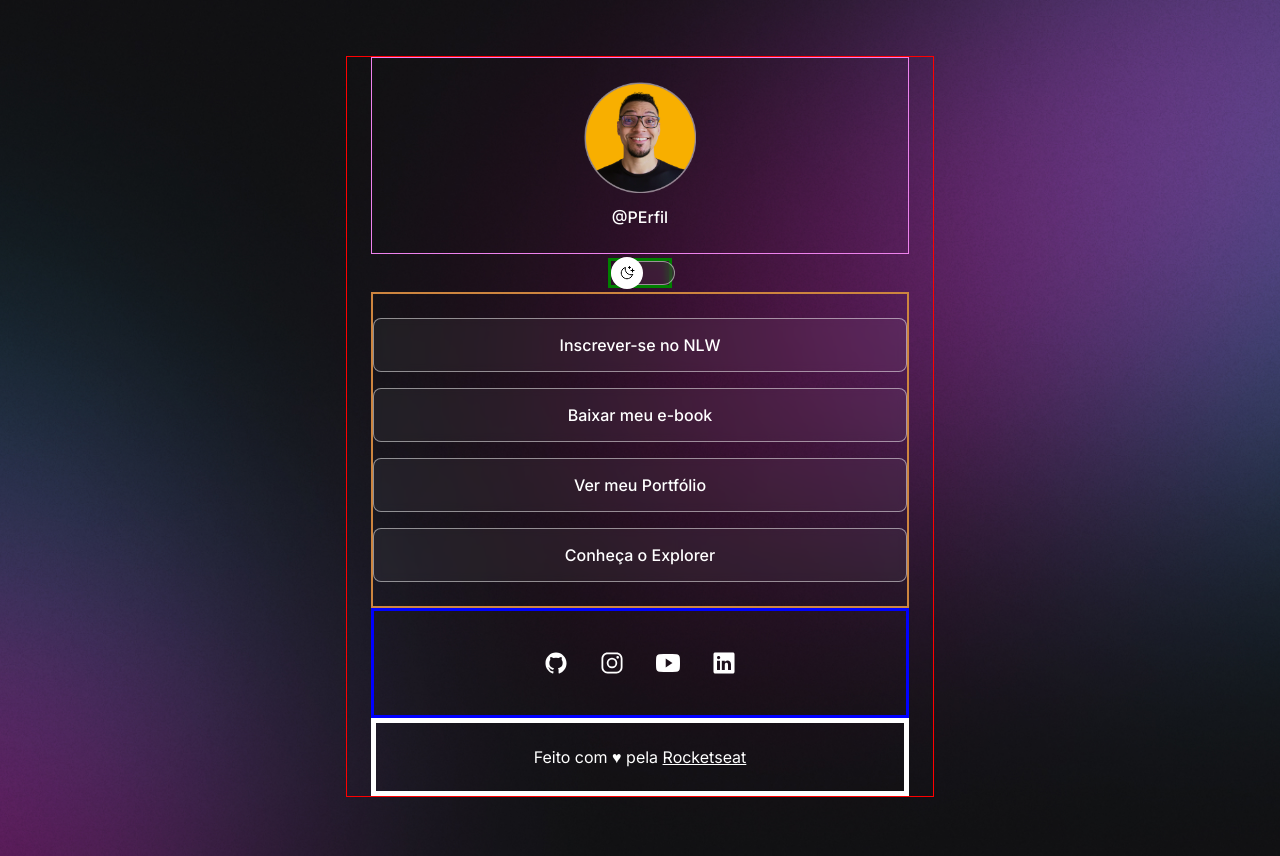
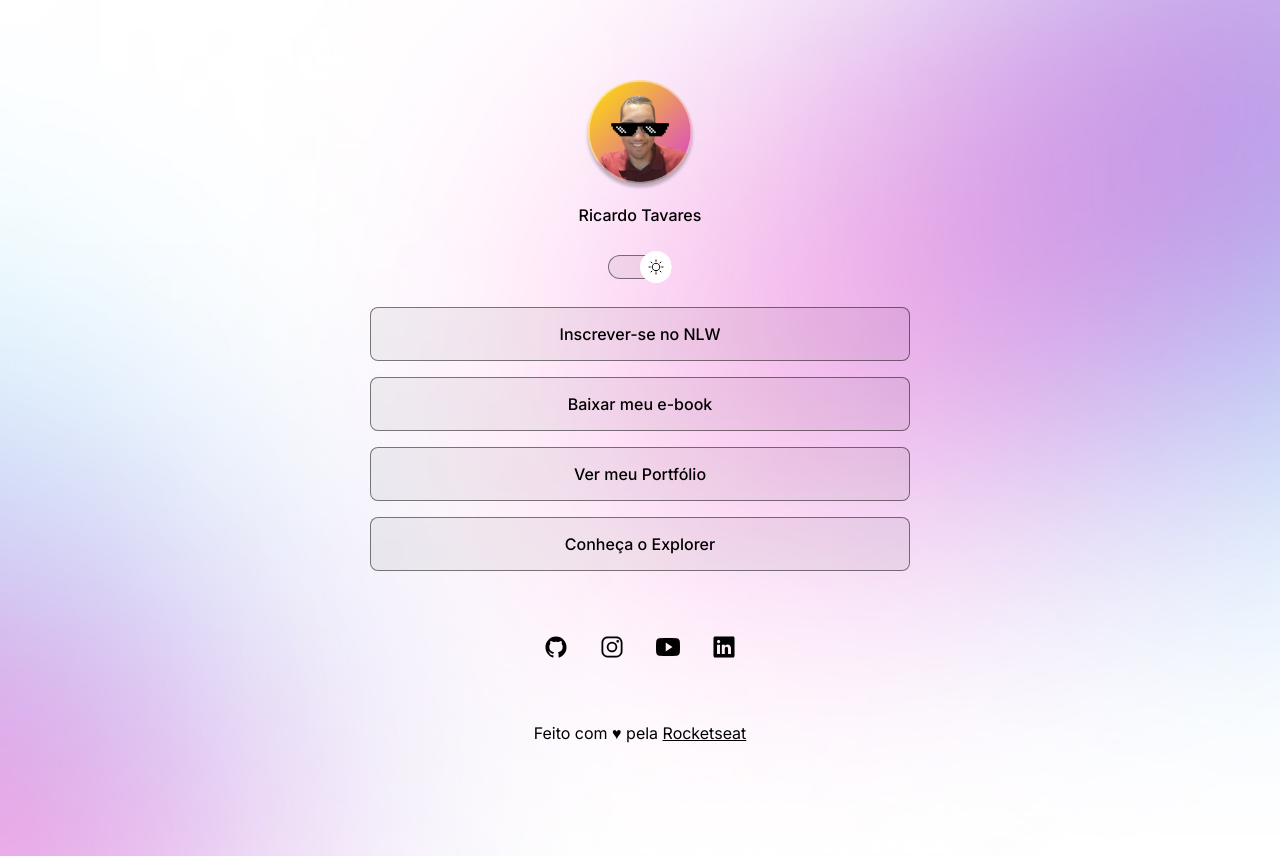
Before and after one commit to RicardoTavaresDias/DevLinks, a plain HTML site: page Projeto/index.html in a window 1280 px wide. Both pictures are taken after a click on the element 640 px from the left and 274 px from the top of the page. Drawn offline with nearby package versions, Linux system fonts and the light colour scheme; a web font is replaced by a local one.

Commit message:
Realizado remoção das bordas de argem, substituição das foto do perfil, tela inicial alterada para noite.

```diff
--- a/Projeto/index.html
+++ b/Projeto/index.html
@@ -1,7 +1,7 @@
 <!DOCTYPE html>
 
 <!--Realizando indentificação da class na raiz do pagina HTML, para CSS alterar por completo-->
-<html lang="pt-br" class="light">
+<html lang="pt-br" class="Tela inicial dia">
 <head>
 
 <!--Importação do google fontes para ter fontes ideal para o projeto conforme solicitado ou gosto-->
@@ -25,9 +25,9 @@
     <div id="container">
 
       <div id="profile">
-        <img src="./assets/avatar.png" alt="Foto perfil com oculos de escuro"/>
+        <img src="./assets/avatar_noite.png" alt="Foto perfil com oculos de grau, esta noite"/>
 
-        <p>@PErfil</p>
+        <p>Ricardo Tavares</p>
       </div>
 
       <div id="switch" onclick="toggleMode()">
@@ -41,7 +41,7 @@
       <ul>
         <li><a href="#">Inscrever-se no NLW</a></li>
         <li><a href="#">Baixar meu e-book</a></li>
-        <li><a href="#">Ver meu Portfólio</a></li>
+        <li><a href="https://ricardotavaresdias.github.io/Projeto">Ver meu Portfólio</a></li>
         <li><a href="#" target="_blank">Conheça o Explorer</a></li>
       </ul>
 
@@ -62,7 +62,7 @@
 
       <footer>
 
-        Feito com ♥ pela <a href="#" target="_blank">Rocketseat</a>
+        Feito com ♥ pela <a href="https://app.rocketseat.com.br/?type=ALL" target="_blank">Rocketseat</a>
 
       </footer>
     </div>
--- a/Projeto/script.js
+++ b/Projeto/script.js
@@ -19,17 +19,17 @@ function toggleMode() {
   //substituir a imagem
   if (html.classList.contains("light")) {
     // se tiver light mode, adicionar a imagem light
-    img.setAttribute("src", "./assets/avatar.png")
+    img.setAttribute("src", "./assets/avatar_dia.png")
 
     //realizando mesmo procedimento na descrição do ALT da imagem
-    img.setAttribute("alt", "Foto de perfil com oculos escuro")
+    img.setAttribute("alt", "Foto de perfil com oculos escuro, esta dia")
 
   } else {
     //se tiver sem light mode, manter a imagem normal
-    img.setAttribute("src", "./assets/avatar_light.png")
+    img.setAttribute("src", "./assets/avatar_noite.png")
 
     //realizando mesmo procedimento na descrição do ALT da imagem
-    img.setAttribute("alt", "Foto de perfil com oculos de grau")
+    img.setAttribute("alt", "Foto de perfil com oculos de grau, esta noite")
   }
 
 }
--- a/Projeto/style.css
+++ b/Projeto/style.css
@@ -49,7 +49,7 @@ body *{
   /*Tamanhos definido Fixo*/
   width: 100%;
   max-width: 588px; /*Realizando o tamanho de tela ideal para mobile sem deixar desajustado*/
-  border: 1px solid red;
+  /*border: 1px solid red;*/
   margin: 56px auto 0px; /*Executar como em eixo x e Y para centralizar o container no meio da tela*/
 
   padding: 0 24px;
@@ -64,7 +64,7 @@ body *{
 #profile{
   text-align: center;
   padding: 24px;
-  border: 1px solid violet;
+ /*border: 1px solid violet;*/
 }
 
 
@@ -91,7 +91,7 @@ body *{
 /*============== Switch ================*/
 
 #switch{
-  border: 3px solid green;
+  /*border: 3px solid green;*/
   position: relative;
 
   width: 64px; /*Definindo o tanho total da div SWITCH*/
@@ -148,7 +148,7 @@ ul{
   gap: 16px;
 
   padding: 24px 0;
-  border: 2px solid peru;
+  /*border: 2px solid peru;*/
 }
 
 
@@ -175,7 +175,7 @@ ul li a{
 }
 
 ul li a:hover{
-   background: var(--surface-color-hover)
+   background: var(--surface-color-hover);
    border: 1px solid var(--text-color);
 }
 
@@ -188,7 +188,7 @@ ul li a:hover{
   justify-content: center;
   padding: 24px 0;
   font-size: 24px;
-  border: 3px solid blue;
+  /*border: 3px solid blue;*/
 
 }
 
@@ -209,7 +209,7 @@ ul li a:hover{
 footer{
   padding: 24px;
   text-align: center;
-  border: 5px solid white;
+  /*border: 5px solid white;*/
 }
 
 
```
Also changed, not shown: Projeto/assets/avatar2_dia.png (added), Projeto/assets/avatar2_noite.png (added), Projeto/assets/avatar3_noite.png (added), Projeto/assets/avatar_dia.png (added), Projeto/assets/avatar_noite.png (added), index.html (added).
